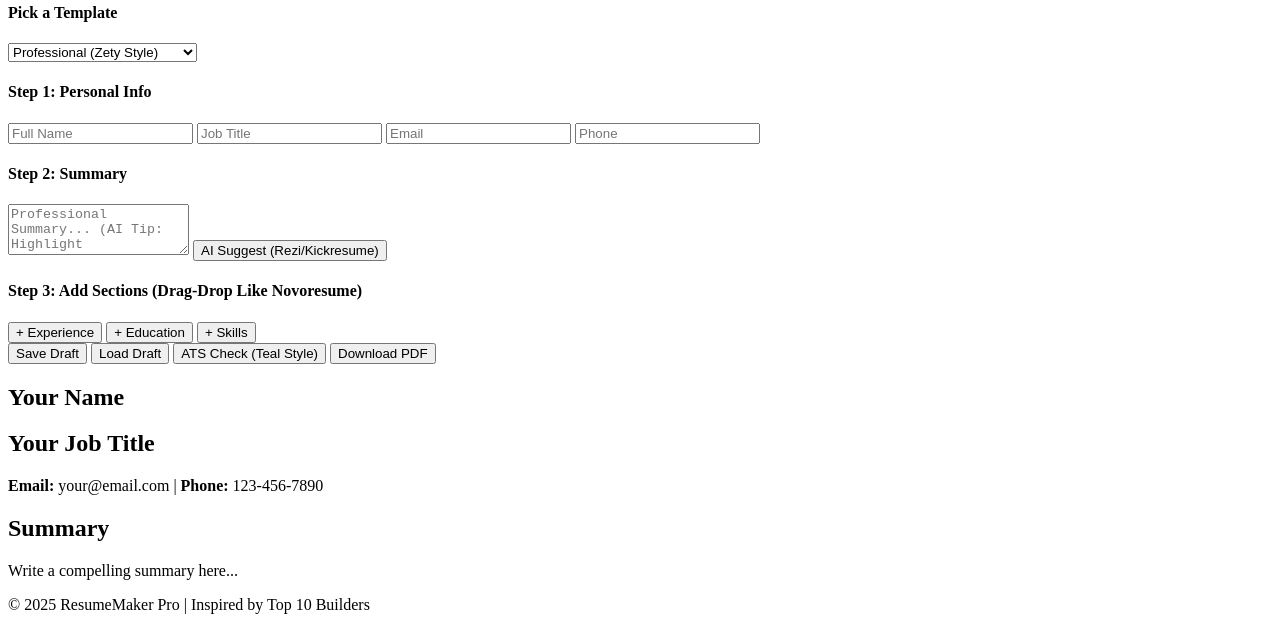
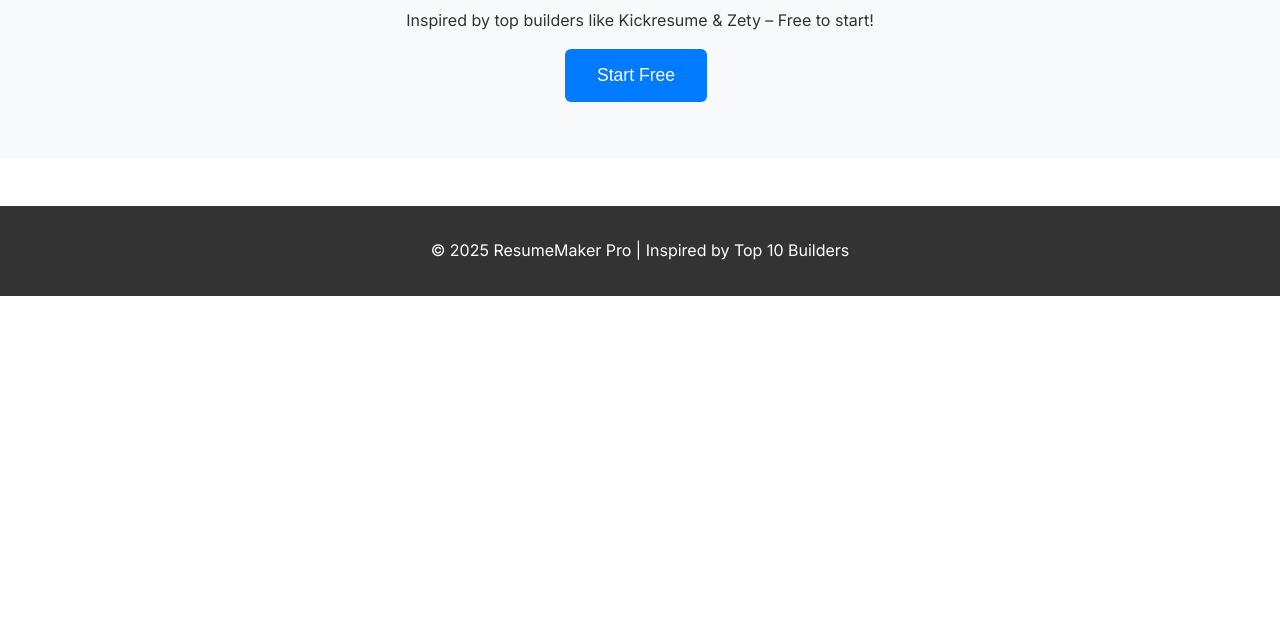
Before and after one commit to himanshumannu51-collab/nextresume, a plain HTML site: page index.html in a window 1280 px wide. Shown: the part 224-854 px from the top of the page. After the commit the page ends 800 px from the top, so only its background shows below. Drawn offline with nearby package versions, Linux system fonts and the light colour scheme.

Commit message:
Update styles.css

```diff
--- a/styles.css
+++ b/styles.css
@@ -1,81 +1,128 @@
-<!DOCTYPE html>
-<html lang="en">
-<head>
-    <meta charset="UTF-8">
-    <meta name="viewport" content="width=device-width, initial-scale=1.0">
-    <title>ResumeMaker Pro - Top-Rated Builder 2025</title>
-    <link rel="stylesheet" href="styles.css">
-    <link href="https://fonts.googleapis.com/css2?family=Inter:wght@400;600;700&display=swap" rel="stylesheet">
-</head>
-<body>
-    <header class="header">
-        <div class="logo">ResumeMaker Pro</div>
-        <nav>
-            <a href="#templates">Templates</a>
-            <a href="#pricing">Pricing</a>
-            <a href="#login">Login</a>
-        </nav>
-    </header>
+:root {
+    --primary: #007BFF;
+    --bg-light: #F8F9FA;
+    --border: #DEE2E6;
+    --text: #333333;
+}
 
-    <section class="hero">
-        <h1>Build Your ATS-Friendly Resume in 5 Mins</h1>
-        <p>Inspired by top builders like Kickresume & Zety – Free to start!</p>
-        <button onclick="startBuilder()" class="cta-btn">Start Free</button>
-    </section>
+body {
+    font-family: 'Inter', sans-serif;
+    margin: 0;
+    background: #FFFFFF;
+    color: var(--text);
+    line-height: 1.6;
+}
 
-    <div id="app" class="hidden">
-        <main class="builder">
-            <aside class="sidebar">
-                <h3>Step-by-Step Editor (Like Resume Genius)</h3>
-                <div class="template-selector">
-                    <h4>Pick a Template</h4>
-                    <select id="templateSelect" onchange="switchTemplate()">
-                        <option value="professional">Professional (Zety Style)</option>
-                        <option value="modern">Modern (Kickresume Blue)</option>
-                        <option value="creative">Creative (Canva Drag-Drop)</option>
-                    </select>
-                </div>
-                <section class="step">
-                    <h4>Step 1: Personal Info</h4>
-                    <input type="text" id="name" placeholder="Full Name" oninput="updatePreview()">
-                    <input type="text" id="title" placeholder="Job Title" oninput="updatePreview()">
-                    <input type="text" id="email" placeholder="Email" oninput="updatePreview()">
-                    <input type="text" id="phone" placeholder="Phone" oninput="updatePreview()">
-                </section>
-                <section class="step">
-                    <h4>Step 2: Summary</h4>
-                    <textarea id="summary" rows="3" placeholder="Professional Summary... (AI Tip: Highlight achievements)" oninput="updatePreview()"></textarea>
-                    <button onclick="aiSuggest()">AI Suggest (Rezi/Kickresume)</button>
-                </section>
-                <section id="sections">
-                    <h4>Step 3: Add Sections (Drag-Drop Like Novoresume)</h4>
-                    <button onclick="addSection('experience')">+ Experience</button>
-                    <button onclick="addSection('education')">+ Education</button>
-                    <button onclick="addSection('skills')">+ Skills</button>
-                </section>
-                <div class="tools">
-                    <button onclick="checkATS()">ATS Check (Teal Style)</button>
-                    <button onclick="exportPDF()">Download PDF (Free!)</button>
-                </div>
-            </aside>
+.header {
+    background: linear-gradient(135deg, var(--primary), #0056b3);
+    color: white;
+    padding: 1rem;
+    display: flex;
+    justify-content: space-between;
+    align-items: center;
+}
 
-            <article class="preview">
-                <div id="resumePreview" class="resume-preview professional">
-                    <h1 id="previewName">Your Name</h1>
-                    <h2 id="previewTitle">Your Job Title</h2>
-                    <p><strong>Email:</strong> <span id="previewEmail">your@email.com</span> | <strong>Phone:</strong> <span id="previewPhone">123-456-7890</span></p>
-                    <h2>Summary</h2>
-                    <p id="previewSummary">Write a compelling summary here...</p>
-                    <div id="previewSections"></div>
-                </div>
-            </article>
-        </main>
-    </div>
+.logo { font-size: 1.5rem; font-weight: 700; }
+nav a { color: white; margin-left: 1rem; text-decoration: none; }
+nav a:hover { text-decoration: underline; }
 
-    <footer class="footer">
-        <p>&copy; 2025 ResumeMaker Pro | Inspired by Top 10 Builders</p>
-    </footer>
+.hero {
+    text-align: center;
+    padding: 3rem 1rem;
+    background: var(--bg-light);
+}
 
-    <script src="script.js"></script>
-</body>
-</html>
+.hero h1 { font-size: 2.5rem; margin-bottom: 0.5rem; }
+.cta-btn {
+    background: var(--primary);
+    color: white;
+    padding: 1rem 2rem;
+    border: none;
+    border-radius: 6px;
+    font-size: 1.1rem;
+    cursor: pointer;
+    transition: background 0.3s;
+}
+.cta-btn:hover { background: #0056b3; }
+
+.builder {
+    display: grid;
+    grid-template-columns: 1fr 2fr;
+    gap: 2rem;
+    padding: 2rem;
+    max-width: 1200px;
+    margin: auto;
+}
+
+.sidebar {
+    background: var(--bg-light);
+    padding: 1.5rem;
+    border-radius: 8px;
+    height: fit-content;
+}
+
+.step { margin-bottom: 1.5rem; }
+.step h4 { color: var(--primary); margin-bottom: 0.5rem; }
+
+input, textarea, select {
+    width: 100%;
+    padding: 0.75rem;
+    margin-bottom: 0.5rem;
+    border: 1px solid var(--border);
+    border-radius: 4px;
+    box-sizing: border-box;
+}
+
+button {
+    background: #28A745;
+    color: white;
+    padding: 0.5rem 1rem;
+    border: none;
+    border-radius: 4px;
+    cursor: pointer;
+    margin-right: 0.5rem;
+    margin-bottom: 0.5rem;
+    font-size: 0.9rem;
+}
+button:hover { background: #218838; }
+
+.template-selector { margin-bottom: 1rem; }
+
+.preview {
+    border: 1px solid var(--border);
+    padding: 1.5rem;
+    border-radius: 8px;
+    background: white;
+    box-shadow: 0 2px 4px rgba(0,0,0,0.1);
+}
+
+.resume-preview {
+    font-size: 14px;
+    line-height: 1.5;
+}
+.resume-preview h1 {
+    color: var(--primary);
+    font-size: 2rem;
+    margin-bottom: 0.25rem;
+}
+.resume-preview h2 {
+    font-size: 1.2rem;
+    margin: 1rem 0 0.5rem;
+    border-bottom: 2px solid var(--primary);
+    padding-bottom: 0.25rem;
+}
+
+#app.hidden { display: none; }
+
+.footer {
+    background: #333;
+    color: white;
+    text-align: center;
+    padding: 1rem;
+    margin-top: 3rem;
+}
+
+@media (max-width: 768px) {
+    .builder { grid-template-columns: 1fr; }
+    .hero h1 { font-size: 1.8rem; }
+}
```
